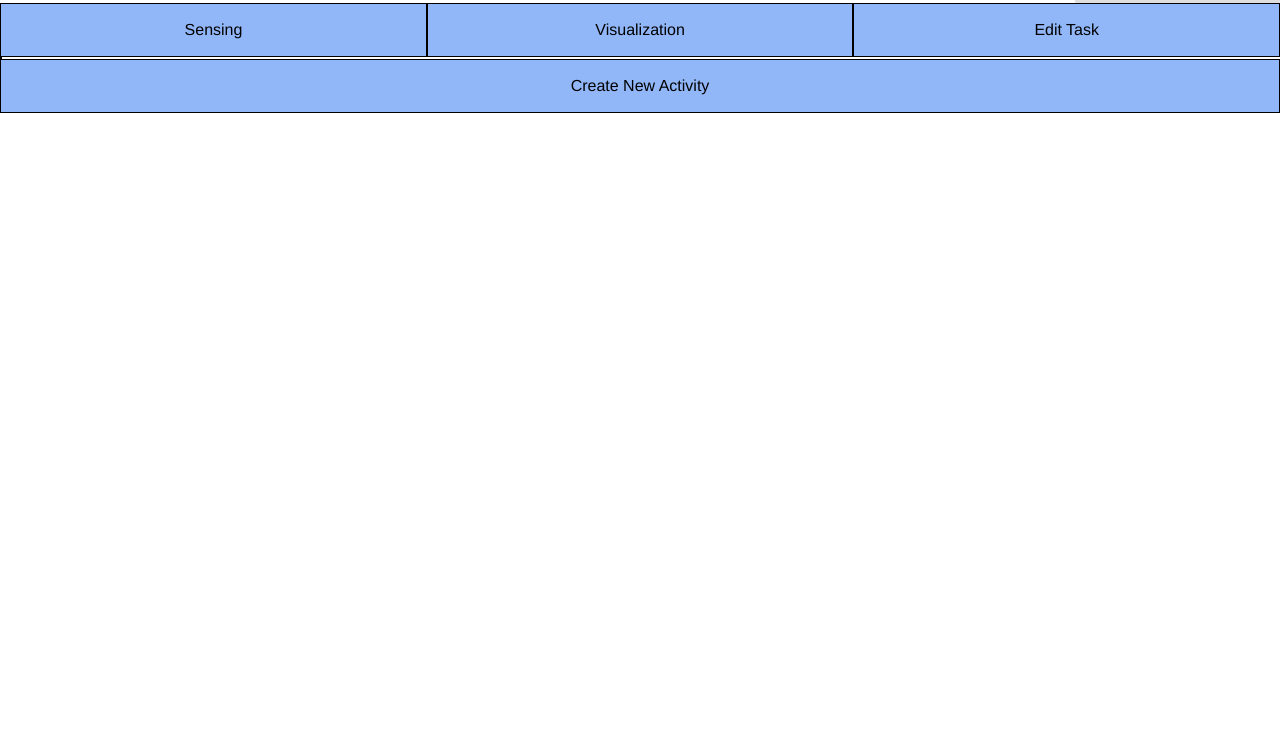
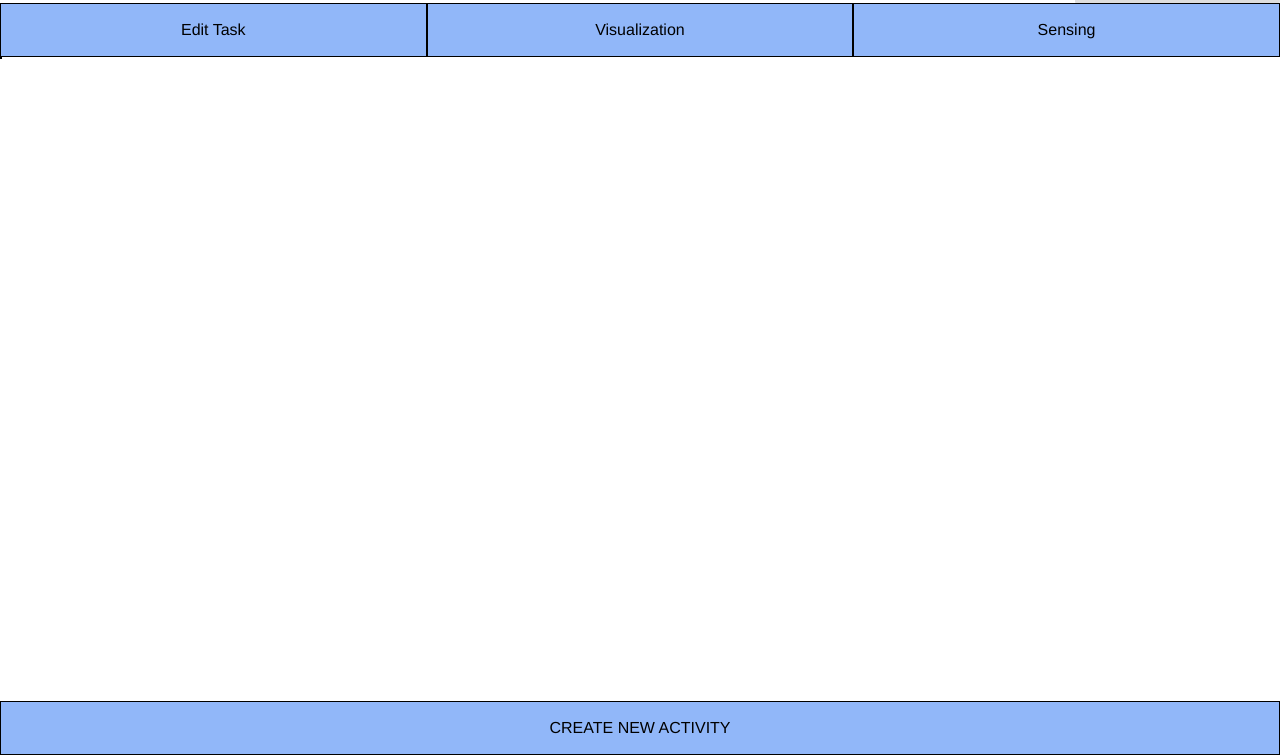
Before and after one commit to kfindley7/JuniorDesign, a website: page PZTileApp/public/home-page.html in a window 1280 px wide. Shown: the part 45-800 px from the top of the page. Drawn offline with nearby package versions, Linux system fonts and the light colour scheme; no server answers.

Commit message:
made the create activity button sit at the bottom of the page

```diff
--- a/PZTileApp/public/home-page.css
+++ b/PZTileApp/public/home-page.css
@@ -64,7 +64,7 @@ body {
 ._button {
     display: block;
     position: relative;
-    float: right;
+    float: left;
     font-size: 1em;
     text-align: center;
     color: rgb(0, 0, 0);
@@ -76,6 +76,9 @@ body {
     height: 54px;
     border: 1px solid rgb(0, 0, 0);
     background-color: rgb(145, 183, 249);
+    position: absolute;
+    left: 0;
+    bottom: 0;
 }
 
 .js-game1 {
@@ -342,6 +345,7 @@ body {
 
 .js-logout-button {
     z-index: 0;
+    float: right;
     width: auto;
     min-width: 16%;
     min-height: 3em;
--- a/PZTileApp/public/home-page.html
+++ b/PZTileApp/public/home-page.html
@@ -30,7 +30,7 @@
       })
     </script>
   </div>
-  <button onClick="window.location='Create_Activity.html';" class="create-activity-button">Create New Activity</button>
+  <button onClick="window.location='Create_Activity.html';" class="button create-activity-button">CREATE NEW ACTIVITY</button>
 
 </body>
 </html>
```
